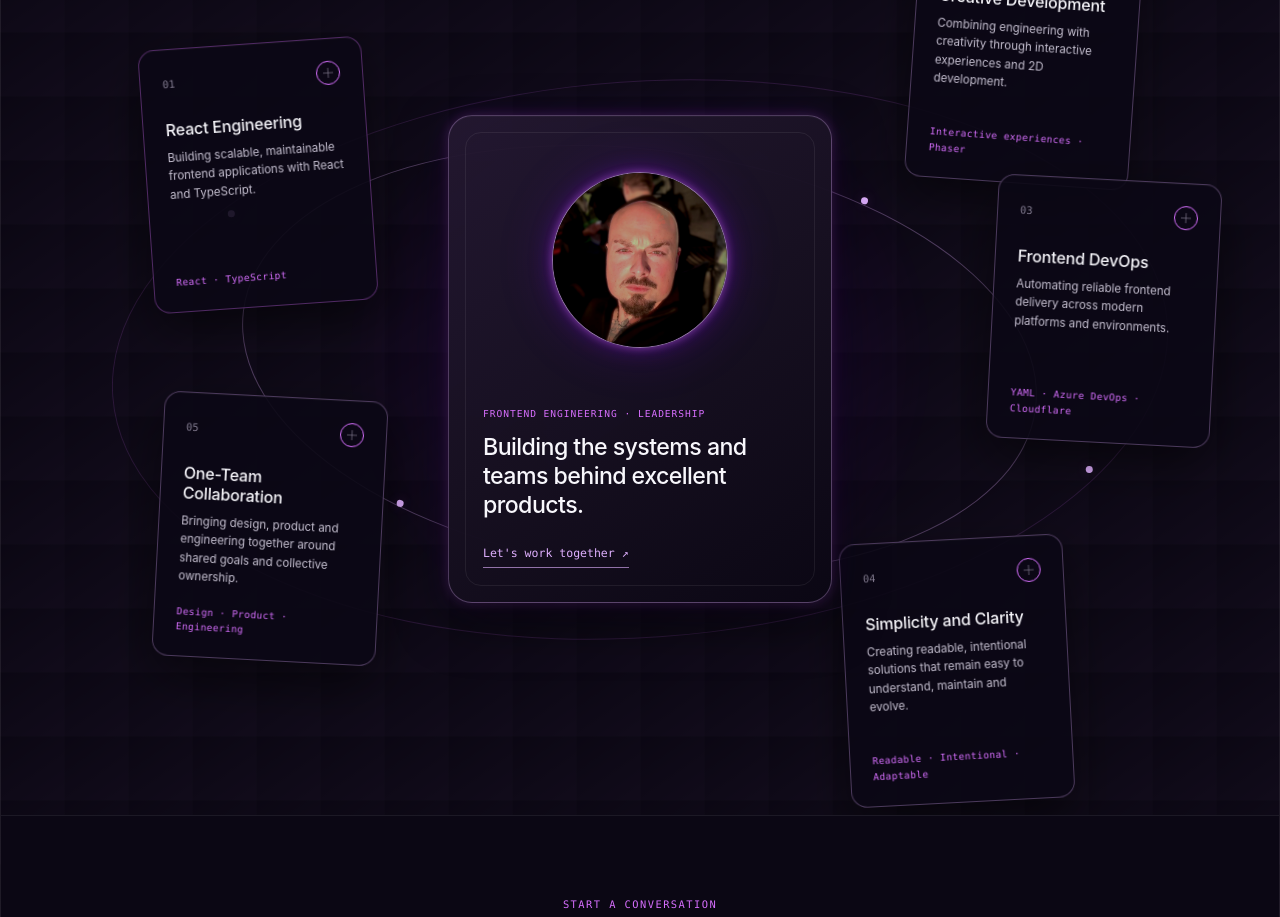
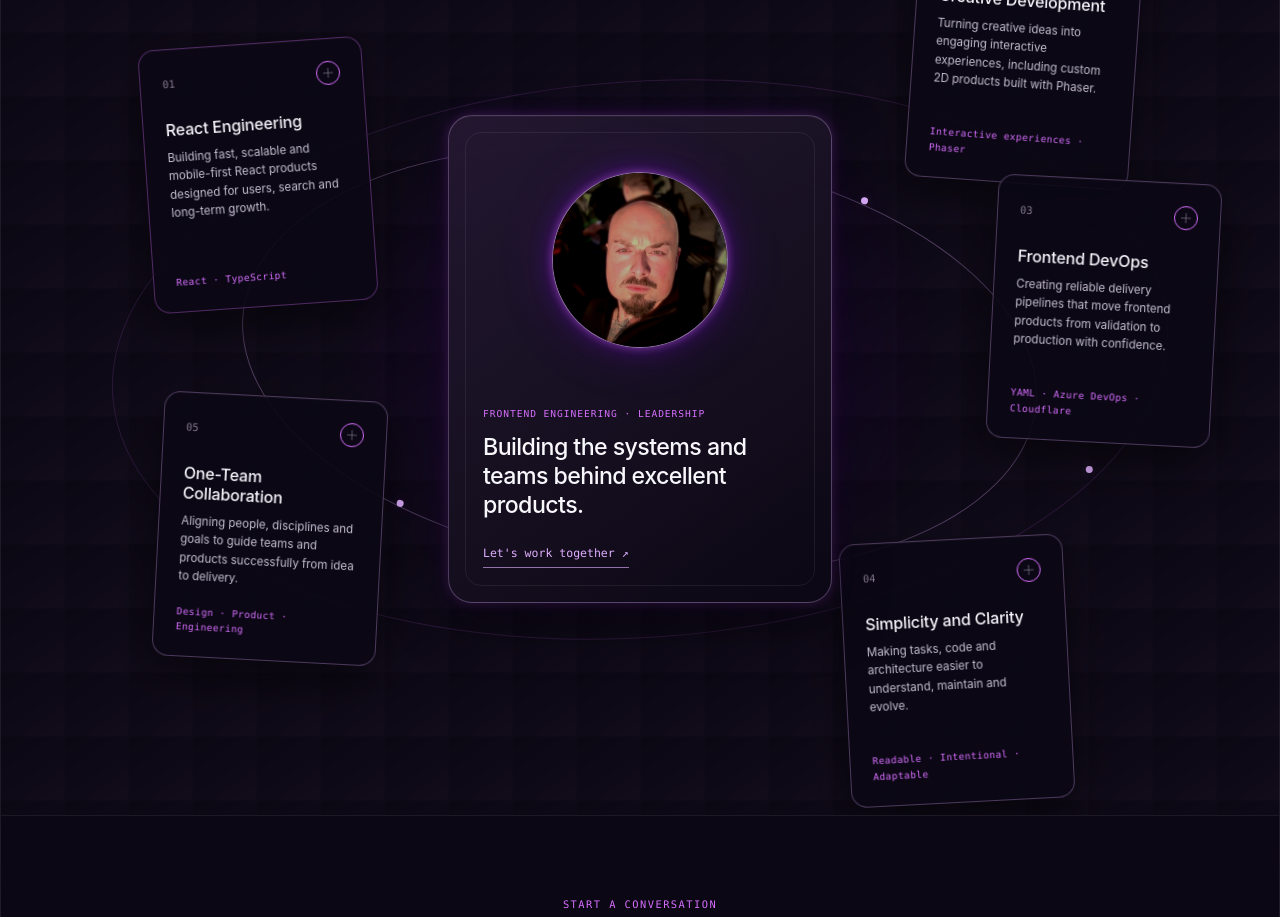
Before and after one commit to jur007/jurgenbaldacchino.com, a React (Vite) app: page / in a window 1280 px wide. Shown: the part 800-1717 px from the top of the page. Built offline with nearby package versions, Linux system fonts and the light colour scheme.

Commit message:
feat(strength cards): adds brief version content

```diff
--- a/src/components/home-section/home-section.tsx
+++ b/src/components/home-section/home-section.tsx
@@ -22,7 +22,8 @@ const regularHeading = heading.slice(0, -emphasizedHeading.length)
 
 const strengths: IStrengthItem[] = [
   {
-    description: "Building scalable, maintainable frontend applications with React and TypeScript.",
+    description:
+      "Building fast, scalable and mobile-first React products designed for users, search and long-term growth.",
     expandedDescription:
       "I build fast, discoverable and mobile-first products with performance, accessibility and SEO considered from the beginning. My experience across React, Next.js, Gatsby and different state-management approaches helps me choose solutions around the product’s needs—not a preferred tool.",
     index: "01",
@@ -32,7 +33,7 @@ const strengths: IStrengthItem[] = [
   },
   {
     description:
-      "Combining engineering with creativity through interactive experiences and 2D development.",
+      "Turning creative ideas into engaging interactive experiences, including custom 2D products built with Phaser.",
     expandedDescription:
       "I enjoy turning ambitious ideas into engaging digital experiences. This has included developing an in-house 2D game with Phaser, bringing creativity and engineering together to take an interactive concept through to a finished product.",
     index: "02",
@@ -40,7 +41,8 @@ const strengths: IStrengthItem[] = [
     title: "Creative Development",
   },
   {
-    description: "Automating reliable frontend delivery across modern platforms and environments.",
+    description:
+      "Creating reliable delivery pipelines that move frontend products from validation to production with confidence.",
     expandedDescription:
       "I create dependable paths from development to production, helping teams release with greater speed and confidence. Using Azure DevOps, Docker, Cloudflare, GitHub Actions and YAML, I’ve built validation, development and production pipelines that reduce manual work and catch problems earlier.",
     index: "03",
@@ -48,8 +50,7 @@ const strengths: IStrengthItem[] = [
     title: "Frontend DevOps",
   },
   {
-    description:
-      "Creating readable, intentional solutions that remain easy to understand, maintain and evolve.",
+    description: "Making tasks, code and architecture easier to understand, maintain and evolve.",
     expandedDescription:
       "I believe successful delivery starts with work that people can clearly understand. From well-defined tasks to readable, maintainable code, I focus on reducing unnecessary complexity so teams can move confidently and products can evolve more easily.",
     index: "04",
@@ -58,7 +59,7 @@ const strengths: IStrengthItem[] = [
   },
   {
     description:
-      "Bringing design, product and engineering together around shared goals and collective ownership.",
+      "Aligning people, disciplines and goals to guide teams and products successfully from idea to delivery.",
     expandedDescription:
       "I’ve led frontend teams and guided projects from their earliest stages through delivery. My priority is creating an environment where people have clear goals, feel supported and work as one team around the success of the product.",
     index: "05",
```
